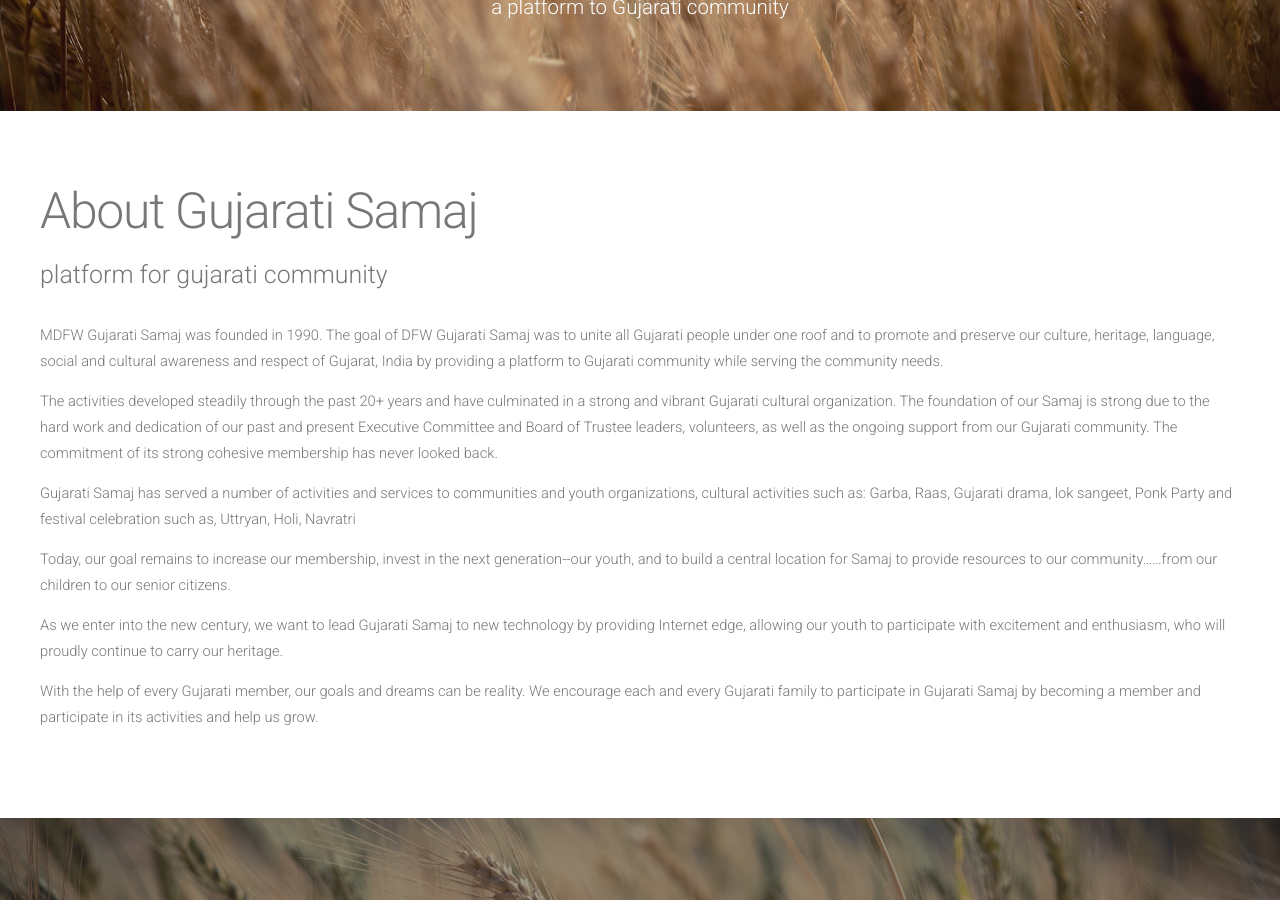
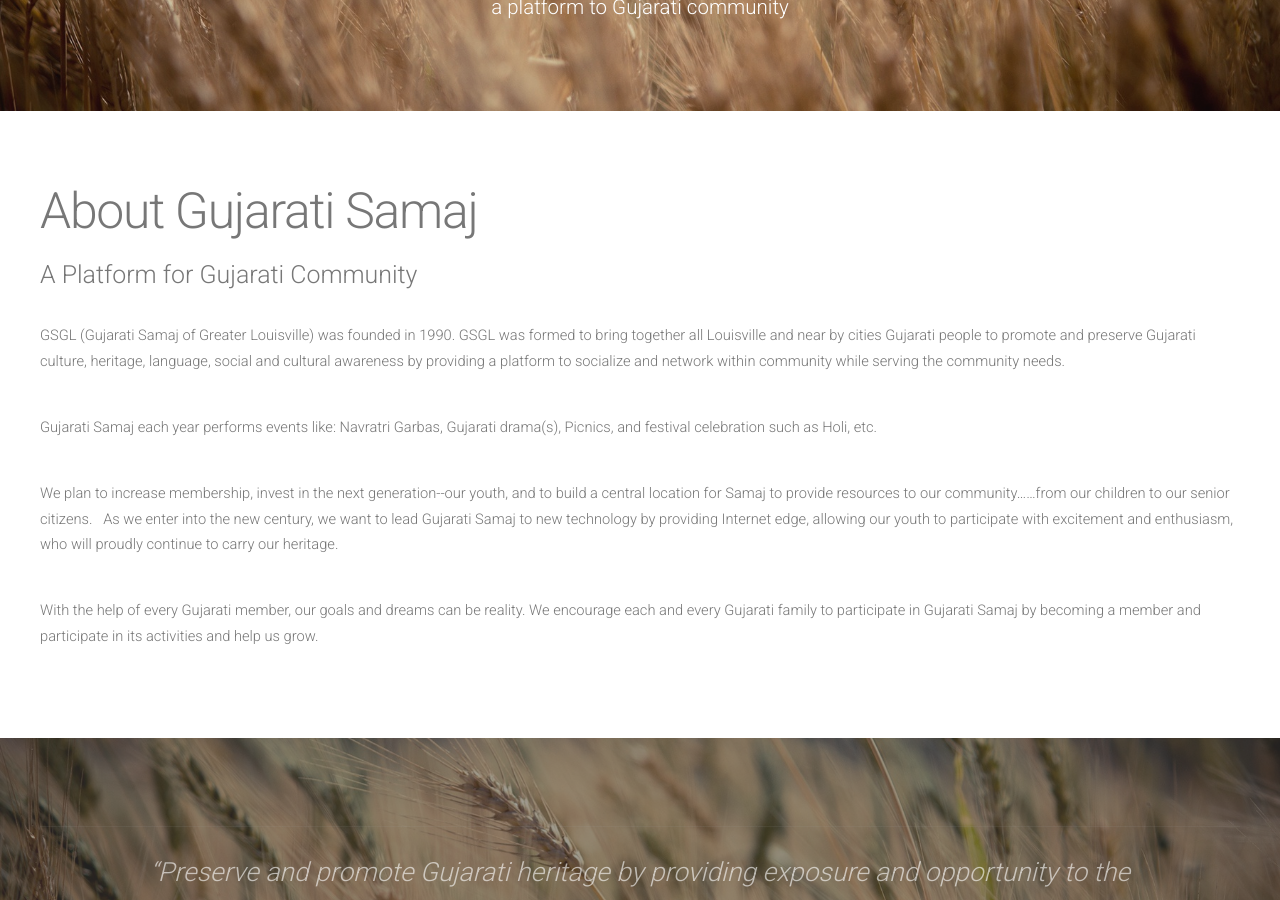
Before and after one commit to rammygit/linearblog, a Jekyll site: the page built from no-sidebar.html, in a window 1280 px wide and 900 px high, scrolled down 267 px. Built offline with Jekyll 4.4.1, drawn with Linux system fonts in a browser that asks for light colours; nearby versions of some CDN libraries.

Commit message:
committed the about us content

```diff
--- a/no-sidebar.html
+++ b/no-sidebar.html
@@ -8,17 +8,14 @@
 			<section>
 				<header>
 					<h2>About Gujarati Samaj</h2>
-					<span class="byline">platform for gujarati community</span>
+					<span class="byline">A Platform for Gujarati Community</span>
 				</header>
-				<p>MDFW Gujarati Samaj was founded in 1990. The goal of DFW Gujarati Samaj was to unite all Gujarati people under one roof and to promote and preserve our culture, heritage, language, social and cultural awareness and respect of Gujarat, India by providing a platform to Gujarati community while serving the community needs. </p>
+				<p>GSGL (Gujarati Samaj of Greater Louisville) was founded in 1990. GSGL was formed to bring together all Louisville and near by cities Gujarati people to promote and preserve Gujarati culture, heritage, language, social and cultural awareness by providing a platform to socialize and network within community while serving the community needs.</p>
 
-<p>The activities developed steadily through the past 20+ years and have culminated in a strong and vibrant Gujarati cultural organization. The foundation of our Samaj is strong due to the hard work and dedication of our past and present Executive Committee and Board of Trustee leaders, volunteers, as well as the ongoing support from our Gujarati community. The commitment of its strong cohesive membership has never looked back. </p>
+<p>Gujarati Samaj each year performs events like: Navratri Garbas, Gujarati drama(s), Picnics, and festival celebration such as Holi, etc.</p>
 
-<p>Gujarati Samaj has served a number of activities and services to communities and youth organizations, cultural activities such as: Garba, Raas, Gujarati drama, lok sangeet, Ponk Party and festival celebration such as, Uttryan, Holi, Navratri</p>
-
-<p>Today, our goal remains to increase our membership, invest in the next generation--our youth, and to build a central location for Samaj to provide resources to our community……from our children to our senior citizens.</p>
-
-<p>As we enter into the new century, we want to lead Gujarati Samaj to new technology by providing Internet edge, allowing our youth to participate with excitement and enthusiasm, who will proudly continue to carry our heritage.</p>
+<p>We plan to increase membership, invest in the next generation--our youth, and to build a central location for Samaj to provide resources to our community……from our children to our senior citizens.
+As we enter into the new century, we want to lead Gujarati Samaj to new technology by providing Internet edge, allowing our youth to participate with excitement and enthusiasm, who will proudly continue to carry our heritage.</p>
 
 <p>With the help of every Gujarati member, our goals and dreams can be reality. We encourage each and every Gujarati family to participate in Gujarati Samaj by becoming a member and participate in its activities and help us grow.</p>
 
```
